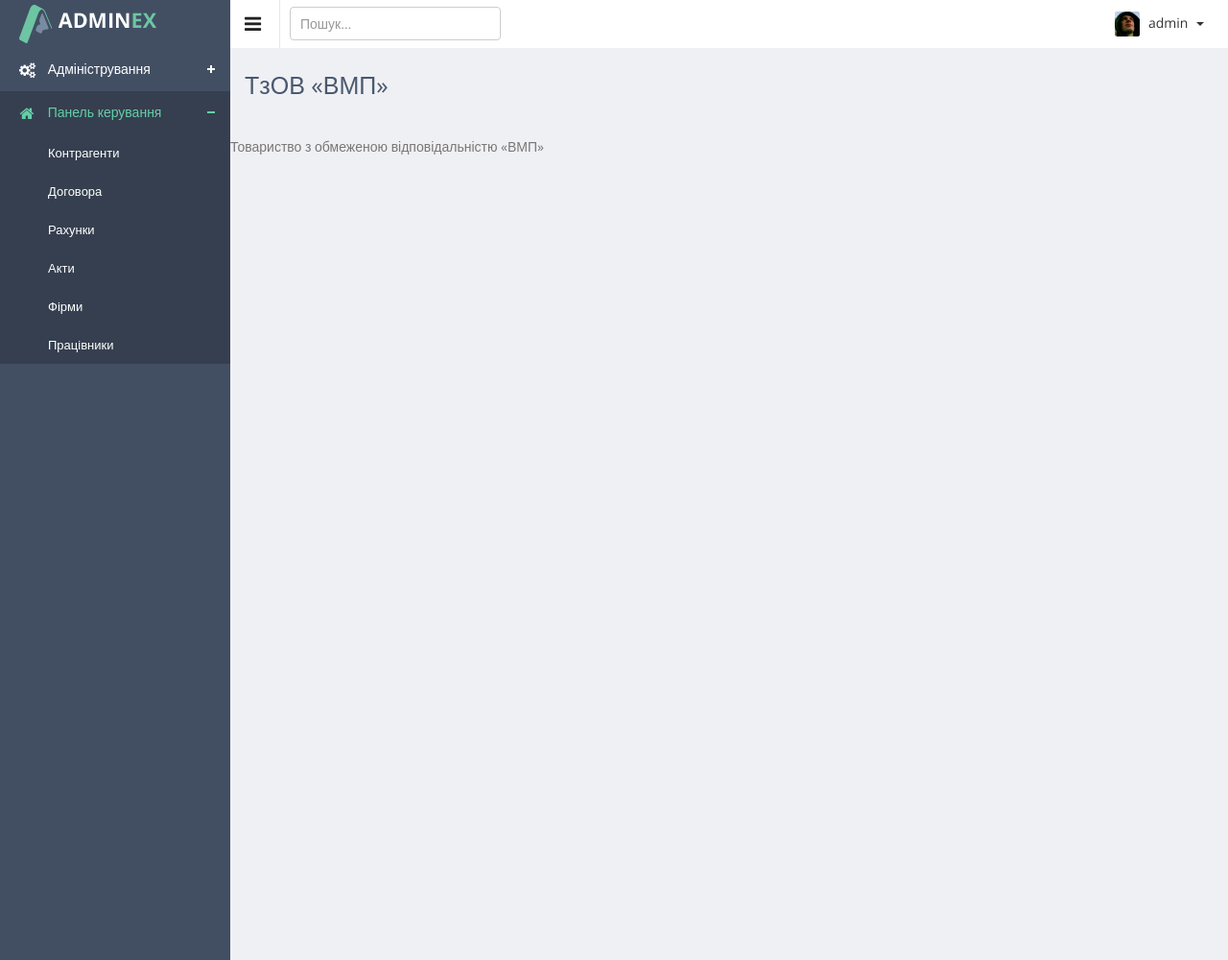
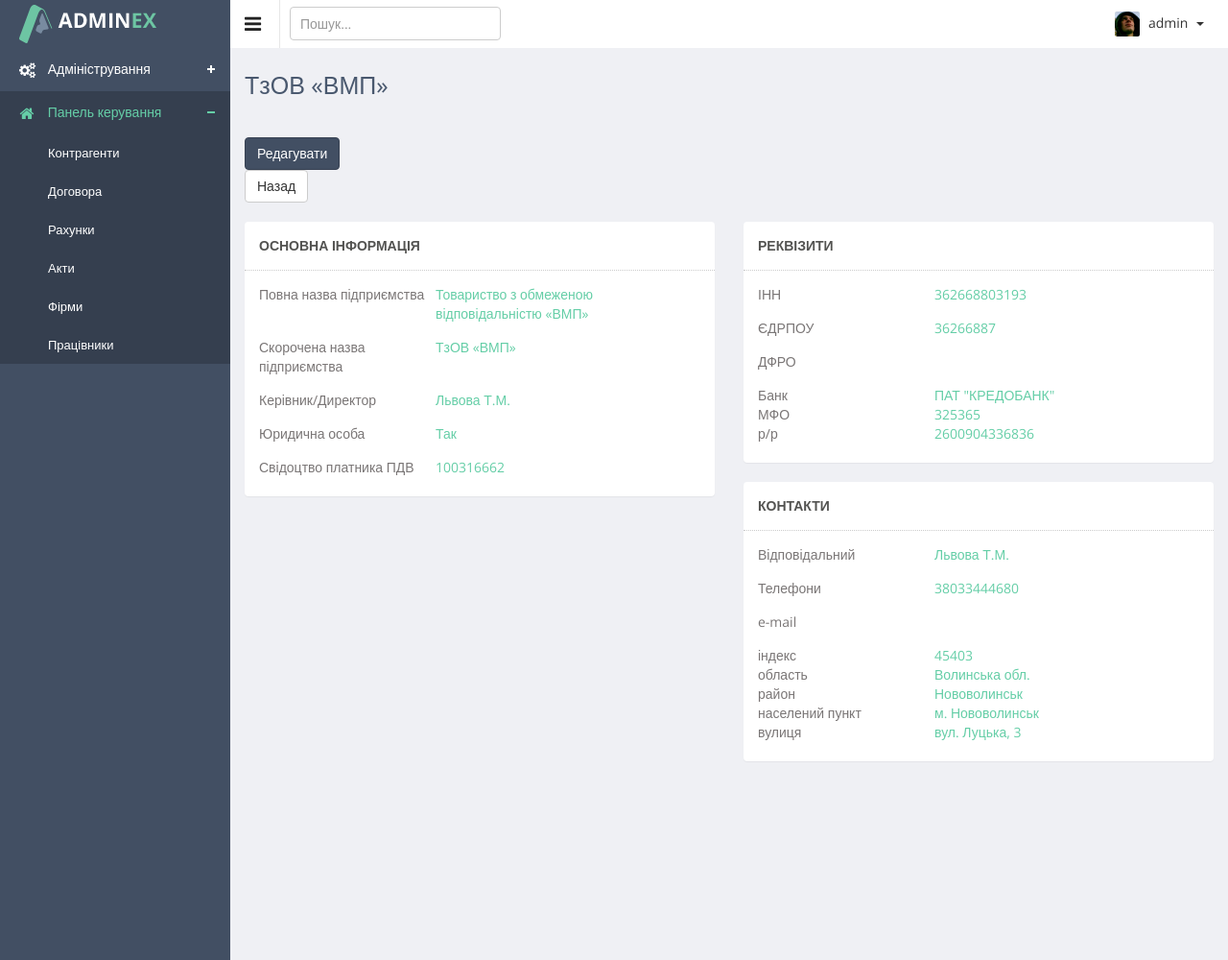
Before and after one commit to kostelov/vepp, a Django app: page /crm/partner/read/1/ in a window 1280 px wide. Shown: the whole page at 96% size. Run offline with Django 3.2, Linux system fonts and the light colour scheme; a user stored in the database is signed in; data comes from the database, SQL or seed files in the repository; both versions use the stored data as it was after the commit; some libraries are stand-ins or nearby versions.

Commit message:
- добавлен детальный просмотр информации по контрагенту

```diff
--- a/crmapp/templates/crmapp/partner_detail.html
+++ b/crmapp/templates/crmapp/partner_detail.html
@@ -8,6 +8,123 @@
 
 {% block container %}
 <div class="row">
-    {{ object.full_name }}
+    <div class="col-lg-2">
+        <a href="{#% url 'crm:partner_create' %#}">
+            <button class="btn btn-primary" type="button">Редагувати</button>
+        </a>
+        <a href="{% url 'crm:partners' %}">
+            <button class="btn btn-default" type="button">Назад</button>
+        </a>
+    </div>
+</div>
+<br>
+<div class="row">
+    <div class="col-sm-6">
+        <section class="panel">
+            <header class="panel-heading">
+                Основна інформація
+            </header>
+            <div class="panel-body">
+                <ul class="p-info">
+                    <li>
+                        <div class="title">Повна назва підприємства</div>
+                        <div class="desk">{{ object.full_name }}</div>
+                    </li>
+                    <li>
+                        <div class="title">Скорочена назва підприємства</div>
+                        <div class="desk">{{ object.short_name }}</div>
+                    </li>
+                    <li>
+                        <div class="title">Керівник/Директор</div>
+                        <div class="desk">{{ object.dir_name }}</div>
+                    </li>
+                    <li>
+                        <div class="title">Юридична особа</div>
+                        {% if  object.entity %}
+                        <div class="desk">Так</div>
+                        {% else %}
+                        <div class="desk">Ні</div>
+                        {% endif %}
+                    </li>
+                    <li>
+                        <div class="title">Свідоцтво платника ПДВ</div>
+                        {% if object.cert_vat %}
+                        <div class="desk">{{ object.cert_vat }}</div>
+                        {% else %}
+                        <div class="desk">Відсутнє</div>
+                        {% endif %}
+                    </li>
+                </ul>
+            </div>
+        </section>
+    </div>
+    <div class="col-sm-6">
+        <section class="panel">
+            <header class="panel-heading">
+                Реквізити
+            </header>
+            <div class="panel-body">
+                <ul class="p-info">
+                    <li>
+                        <div class="title">ІНН</div>
+                        <div class="desk">{{ object.inn }}</div>
+                    </li>
+                    <li>
+                        <div class="title">ЄДРПОУ</div>
+                        <div class="desk">{{ object.edrpoy }}</div>
+                    </li>
+                    <li>
+                        <div class="title">ДФРО</div>
+                        <div class="desk">{{ object.dfro }}</div>
+                    </li>
+                    <li>
+                        <div class="title">Банк</div>
+                        <div class="desk">{{ object.bank }}</div>
+                        <div class="title">МФО</div>
+                        <div class="desk">{{ object.bank.mfo }}</div>
+                        <div class="title">р/р</div>
+                        <div class="desk">{{ object.payment_account }}</div>
+                    </li>
+                </ul>
+            </div>
+        </section>
+    </div>
+    <div class="col-sm-6">
+        <section class="panel">
+            <header class="panel-heading">
+                Контакти
+            </header>
+            <div class="panel-body">
+                <ul class="p-info">
+                    <li>
+                        <div class="title">Відповідальний</div>
+                        <div class="desk">{{ object.responsible }}</div>
+                    </li>
+                    <li>
+                        <div class="title">Телефони</div>
+                        <div class="desk">{{ object.phone1 }}</div>
+                        <div class="desk">{{ object.phone2 }}</div>
+                        <div class="desk">{{ object.phone3 }}</div>
+                    </li>
+                    <li>
+                        <div class="title">e-mail</div>
+                        <div class="desk">{{ object.email }}</div>
+                    </li>
+                    <li>
+                        <div class="title">індекс</div>
+                        <div class="desk">{{ object.zipcode }}</div>
+                        <div class="title">область</div>
+                        <div class="desk">{{ object.region }}</div>
+                        <div class="title">район</div>
+                        <div class="desk">{{ object.district }}</div>
+                        <div class="title">населений пункт</div>
+                        <div class="desk">{{ object.town }}</div>
+                        <div class="title">вулиця</div>
+                        <div class="desk">{{ object.address }}</div>
+                    </li>
+                </ul>
+            </div>
+        </section>
+    </div>
 </div>
 {% endblock %}
```
Also changed, not shown: crmapp/templates/crmapp/partner_update.html (+0 -10 lines), crmapp/templates/crmapp/partners_list.html (+5 -4 lines), db.sqlite3.
